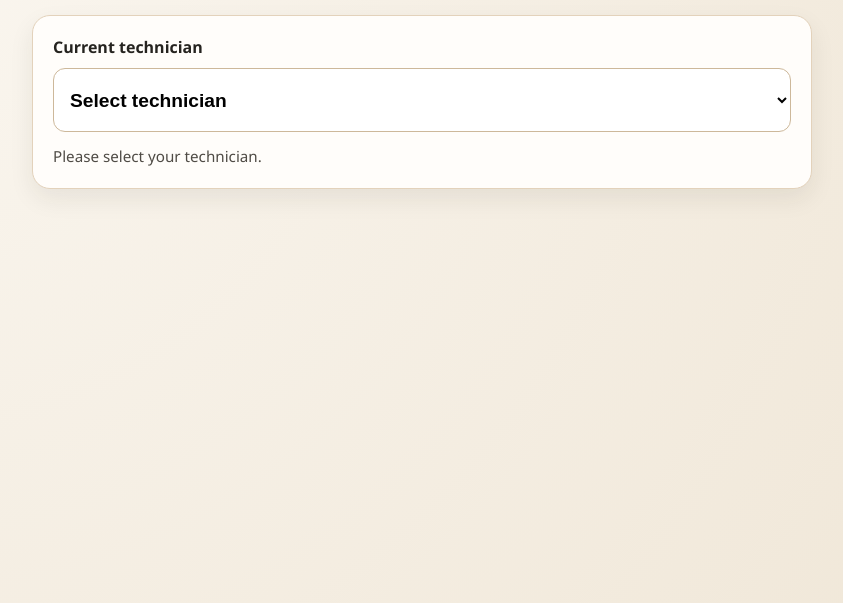
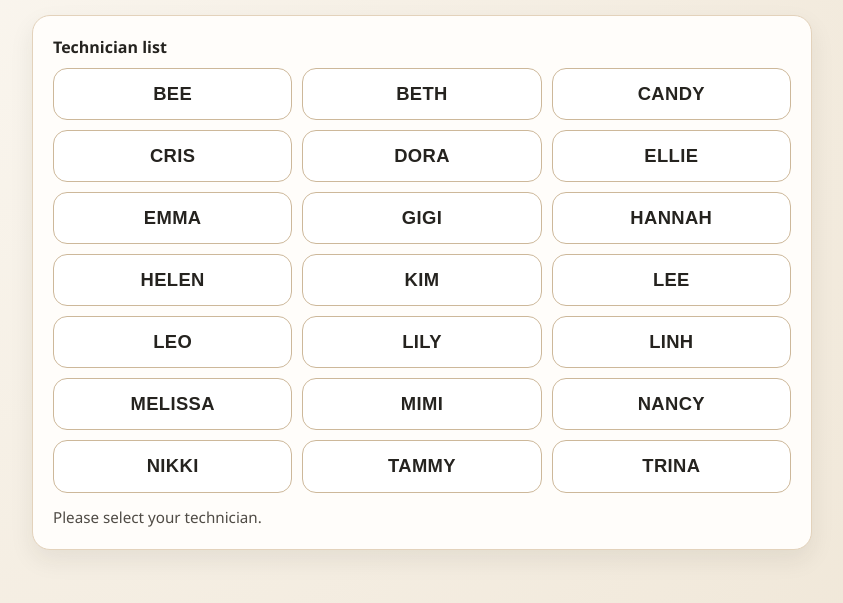
Before and after one commit to Davidnguyen89vt/Tip-cards, a website: page public/index.html in a window 1280 px wide. Shown: the part 121-724 px from the top of the page, without its empty margins (218-1061 px from the left). Drawn offline with Linux system fonts and the light colour scheme; no server answers.

Commit message:
Publish big bold technician button list UI

```diff
--- a/public/app.js
+++ b/public/app.js
@@ -1,4 +1,4 @@
-const techSelect = document.getElementById('tech-select');
+const techList = document.getElementById('tech-list');
 const actions = document.getElementById('actions');
 const selectedName = document.getElementById('selected-name');
 const venmoLink = document.getElementById('venmo-link');
@@ -8,6 +8,7 @@ const statusEl = document.getElementById('status');
 const csvUrl = (window.APP_CONFIG && window.APP_CONFIG.googleSheetCsvUrl) || '';
 const fallbackCsvUrl = 'technicians.csv';
 let technicians = [];
+let selectedTechId = '';
 
 function setStatus(message, isError = false) {
   statusEl.textContent = message;
@@ -143,27 +144,38 @@ async function loadFromApi() {
   return Array.isArray(payload) ? payload : [];
 }
 
-function renderDropdown() {
-  const previous = techSelect.value;
-  techSelect.innerHTML = '<option value="">Select technician</option>';
+function renderTechnicianList() {
+  const previous = selectedTechId;
+  techList.innerHTML = '';
 
   technicians.forEach((tech) => {
-    const option = document.createElement('option');
-    option.value = tech.id;
-    option.textContent = tech.name;
-    techSelect.appendChild(option);
+    const btn = document.createElement('button');
+    btn.type = 'button';
+    btn.className = 'tech-name-btn';
+    btn.textContent = tech.name;
+    btn.dataset.id = tech.id;
+    btn.addEventListener('click', () => {
+      selectedTechId = tech.id;
+      updateActions();
+    });
+    techList.appendChild(btn);
   });
 
   if (technicians.some((tech) => tech.id === previous)) {
-    techSelect.value = previous;
+    selectedTechId = previous;
+  } else {
+    selectedTechId = '';
   }
 
   updateActions();
 }
 
 function updateActions() {
-  const selectedId = techSelect.value;
-  const selectedTech = technicians.find((tech) => tech.id === selectedId);
+  const selectedTech = technicians.find((tech) => tech.id === selectedTechId);
+
+  techList.querySelectorAll('.tech-name-btn').forEach((btn) => {
+    btn.classList.toggle('active', btn.dataset.id === selectedTechId);
+  });
 
   if (!selectedTech) {
     actions.classList.add('hidden');
@@ -208,7 +220,7 @@ async function loadTechnicians() {
       technicians = await loadFromApi();
     }
 
-    renderDropdown();
+    renderTechnicianList();
     if (!technicians.length) {
       setStatus('No technicians are configured yet.');
       return;
@@ -222,6 +234,4 @@ async function loadTechnicians() {
   }
 }
 
-techSelect.addEventListener('change', updateActions);
-
 loadTechnicians();
--- a/public/index.html
+++ b/public/index.html
@@ -4,7 +4,7 @@
     <meta charset="UTF-8" />
     <meta name="viewport" content="width=device-width, initial-scale=1.0" />
     <title>Tips Greatly Appreciated</title>
-    <link rel="stylesheet" href="styles.css?v=20260308" />
+    <link rel="stylesheet" href="styles.css?v=20260309a" />
   </head>
   <body>
     <main class="app">
@@ -15,10 +15,8 @@
       </header>
 
       <section class="panel">
-        <label for="tech-select">Current technician</label>
-        <select id="tech-select" class="big-select">
-          <option value="">Select technician</option>
-        </select>
+        <label>Technician list</label>
+        <div id="tech-list" class="tech-list" aria-live="polite"></div>
 
         <div id="actions" class="actions hidden" aria-live="polite">
           <h2 id="selected-name"></h2>
@@ -32,7 +30,7 @@
       </section>
     </main>
 
-    <script src="config.js?v=20260308"></script>
-    <script src="app.js?v=20260308"></script>
+    <script src="config.js?v=20260309a"></script>
+    <script src="app.js?v=20260309a"></script>
   </body>
 </html>
--- a/public/styles.css
+++ b/public/styles.css
@@ -81,6 +81,37 @@ button {
   font-size: 1.2rem;
   font-weight: 700;
   min-height: 64px;
+}
+
+.tech-list {
+  display: grid;
+  grid-template-columns: repeat(auto-fit, minmax(180px, 1fr));
+  gap: 10px;
+}
+
+.tech-name-btn {
+  width: 100%;
+  border: 1px solid #cdb89a;
+  border-radius: 14px;
+  background: #fff;
+  color: #25231f;
+  font-weight: 800;
+  font-size: 1.15rem;
+  line-height: 1.2;
+  padding: 14px 10px;
+  text-transform: uppercase;
+  letter-spacing: 0.02em;
+  cursor: pointer;
+}
+
+.tech-name-btn:hover {
+  border-color: #b79c78;
+}
+
+.tech-name-btn.active {
+  background: #25231f;
+  color: #fff;
+  border-color: #25231f;
 }
 
 .actions {
@@ -175,4 +206,8 @@ button {
   .manage-actions {
     grid-template-columns: 1fr;
   }
+
+  .tech-list {
+    grid-template-columns: 1fr;
+  }
 }
```
